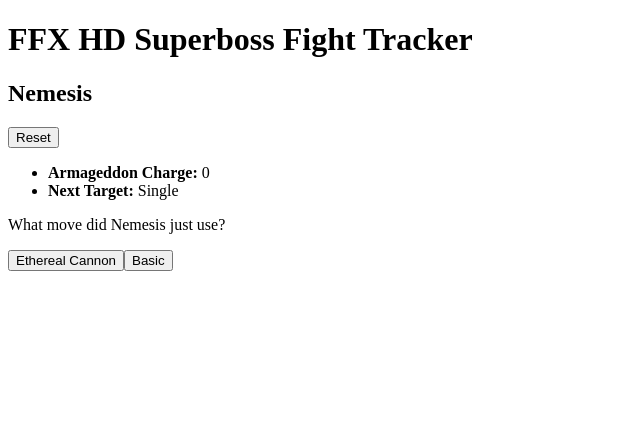
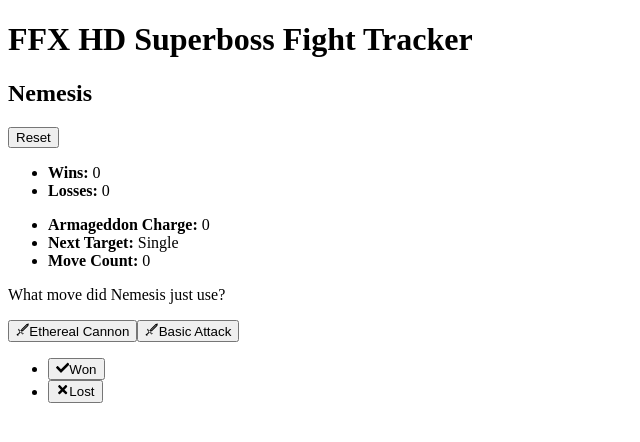
Before and after one commit to drewbolles/ffx-fight-tracker, a Next.js app: page / in a window 1280 px wide. Shown: the top 442 px of the page, without its empty margins (0-640 px from the left). Built offline with nearby package versions, Linux system fonts and the light colour scheme.

Commit message:
add record tracking

```diff
--- a/package.json
+++ b/package.json
@@ -10,12 +10,15 @@
     "lint:fix": "npm run lint -- --fix"
   },
   "dependencies": {
+    "classnames": "^2.2.6",
     "next": "10.0.8",
     "react": "17.0.1",
     "react-dom": "17.0.1",
+    "react-icons": "^4.2.0",
     "tailwindcss": "^2.0.3"
   },
   "devDependencies": {
+    "@types/classnames": "^2.2.11",
     "@types/node": "^14.14.34",
     "@types/react": "^17.0.3",
     "@typescript-eslint/eslint-plugin": "^4.17.0",
--- a/src/pages/index.tsx
+++ b/src/pages/index.tsx
@@ -1,12 +1,16 @@
 import * as React from 'react';
 
+import { FaCheck, FaTimes } from 'react-icons/fa';
+
+import { GiBroadsword } from 'react-icons/gi';
 import Head from 'next/head';
+import classNames from 'classnames';
 
 enum Attack {
   EC = 'Ethereal Cannon',
   US = 'Ultra Spark',
   Arm = 'Armageddon',
-  Basic = 'Basic',
+  Basic = 'Basic Attack',
 }
 
 type MoveConfiguration = Record<
@@ -54,19 +58,60 @@
   Reset = 'RESET',
 }
 
-interface State {
+interface FightState {
   next_move: Attack;
   previous_moves: Attack[];
   charge: number;
 }
 
-const initialState: State = {
+const initialFightState: FightState = {
   next_move: Attack.EC,
   previous_moves: [],
   charge: 0,
 };
 
-function reducer(state: State, { type }) {
+interface FightRecord {
+  moves: Attack[];
+  timestamp: string;
+}
+
+type RecordReducerAction = 'RECORD_WIN' | 'RECORD_LOSS';
+
+interface RecordState {
+  wins: FightRecord[];
+  losses: FightRecord[];
+}
+
+interface RecordAction {
+  type: RecordReducerAction;
+  payload: FightRecord;
+}
+
+const initialRecordState: RecordState = {
+  wins: [],
+  losses: [],
+};
+
+function recordReducer(dispatch: React.Dispatch<{ type: ReducerAction }>) {
+  return (state: RecordState, { type, payload }: RecordAction) => {
+    const handleUpdate = (type: keyof RecordState) => {
+      dispatch({ type: ReducerAction.Reset });
+      return {
+        ...state,
+        [type]: [...state[type], payload],
+      };
+    };
+
+    switch (type) {
+      case 'RECORD_WIN':
+        return handleUpdate('wins');
+      case 'RECORD_LOSS':
+        return handleUpdate('losses');
+    }
+  };
+}
+
+function fightReducer(state: FightState, { type }) {
   switch (type) {
     case ReducerAction.SelectSpecial: {
       const config = MOVE_CONFIUGRATION[state.next_move];
@@ -99,23 +144,58 @@
     }
 
     case ReducerAction.Reset:
-      return initialState;
+      return initialFightState;
   }
   return state;
 }
 
-function Button(props: React.ComponentProps<'button'>) {
+type ButtonVariants = 'Default' | 'Success' | 'Error';
+
+function Button({
+  variant = 'Default',
+  children,
+  icon,
+  ...rest
+}: React.ComponentProps<'button'> & {
+  variant?: ButtonVariants;
+  icon?: React.ReactNode;
+}) {
   return (
     <button
-      className="inline-flex bg-blue-700 text-white font-bold rounded px-4 h-14 items-center justify-center"
-      {...props}
-    />
+      className={classNames(
+        'inline-flex text-white font-bold rounded px-6 h-14 items-center justify-center space-x-2',
+        { 'bg-blue-700 ': variant === 'Default' },
+        { 'bg-green-700': variant === 'Success' },
+        { 'bg-red-700': variant === 'Error' }
+      )}
+      {...rest}
+    >
+      {icon}
+      <span>{children}</span>
+    </button>
   );
 }
 
 export default function Home() {
-  const [state, dispatch] = React.useReducer(reducer, initialState);
+  const [state, dispatch] = React.useReducer(fightReducer, initialFightState);
+  const [record, dispatchRecord] = React.useReducer(
+    recordReducer(dispatch),
+    initialRecordState
+  );
+
   const config = MOVE_CONFIUGRATION[state.next_move];
+
+  function handleFightRecord(recordType: RecordReducerAction) {
+    return () => {
+      dispatchRecord({
+        type: recordType,
+        payload: {
+          moves: state.previous_moves,
+          timestamp: new Date().toUTCString(),
+        },
+      });
+    };
+  }
 
   return (
     <>
@@ -127,8 +207,9 @@
           <h1 className="font-bold">FFX HD Superboss Fight Tracker</h1>
         </div>
       </header>
-      <div className="container px-4 mx-auto py-6 max-w-screen-md">
-        <header className="flex items-center border-b pb-3 mb-4">
+      <div className="container px-4 mx-auto py-6 max-w-screen-md space-y-4">
+        <header className="flex flex-col border-b pb-3 mb-4">
+          <div className="flex items-center mb-2">
             <h2 className="text-3xl flex-grow">Nemesis</h2>
             <div>
               <button
@@ -140,6 +221,15 @@
                 Reset
               </button>
             </div>
+          </div>
+          <ul className="flex space-x-3">
+            <li>
+              <strong>Wins:</strong> {record.wins.length}
+            </li>
+            <li>
+              <strong>Losses:</strong> {record.losses.length}
+            </li>
+          </ul>
         </header>
         <form
           onSubmit={(ev) => {
@@ -149,12 +239,15 @@
         >
           <div className="flex flex-col sm:flex-row mb-4">
             <div className="mb-3 sm:mb-0 sm:order-1">
-              <ul className="flex items-center space-x-2">
+              <ul className="sm:flex items-center sm:space-x-2">
                 <li>
                   <strong>Armageddon Charge:</strong> {state.charge}
                 </li>
                 <li>
                   <strong>Next Target:</strong> {config.aoe ? 'AOE' : 'Single'}
+                </li>
+                <li>
+                  <strong>Move Count:</strong> {state.previous_moves.length}
                 </li>
               </ul>
             </div>
@@ -177,6 +270,7 @@
                   onClick={() => {
                     dispatch({ type: ReducerAction.SelectSpecial });
                   }}
+                  icon={<GiBroadsword />}
                 >
                   <span>{state.next_move}</span>
                 </Button>
@@ -185,6 +279,7 @@
                     onClick={() => {
                       dispatch({ type: ReducerAction.SelectBasic });
                     }}
+                    icon={<GiBroadsword />}
                   >
                     {Attack.Basic}
                   </Button>
@@ -193,6 +288,34 @@
             )}
           </div>
         </form>
+        <form
+          className="border-t pt-4"
+          action=""
+          onSubmit={(ev) => {
+            ev.preventDefault();
+          }}
+        >
+          <ul className="flex items-center justify-between">
+            <li>
+              <Button
+                icon={<FaCheck />}
+                variant="Success"
+                onClick={handleFightRecord('RECORD_WIN')}
+              >
+                Won
+              </Button>
+            </li>
+            <li>
+              <Button
+                icon={<FaTimes />}
+                variant="Error"
+                onClick={handleFightRecord('RECORD_LOSS')}
+              >
+                Lost
+              </Button>
+            </li>
+          </ul>
+        </form>
       </div>
     </>
   );
```
Also changed, not shown: 1 other file (tests, documents, lock files or other folders). Lines whose indentation alone changed are shown as unchanged.
